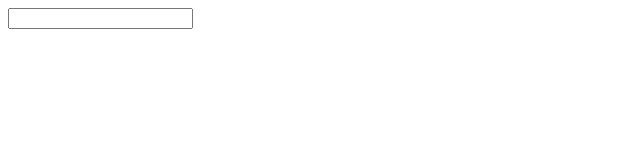
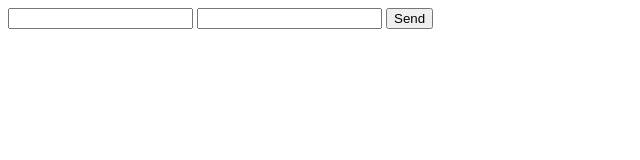
Before and after one commit to karol509x/karol509x.github.io, a plain HTML site: page index.html in a window 1280 px wide. Shown: the whole page, without its empty margins (0-640 px from the left). Drawn offline with Linux system fonts and the light colour scheme.

Commit message:
Formularz

```diff
--- a/index.html
+++ b/index.html
@@ -1,3 +1,19 @@
-<form action="">
- <input type="text">
-</form>
+<!DOCTYPE html>
+<html lang="pl">
+
+<head>
+    <meta charset="UTF-8">
+    <title>Document</title>
+</head>
+
+<body>
+
+    <form action="https://formspree.io/karol509x@gmail.com" method="POST">
+        <input type="text" name="name">
+        <input type="email" name="_replyto">
+        <input type="submit" value="Send">
+    </form>
+
+</body>
+
+</html>
```
